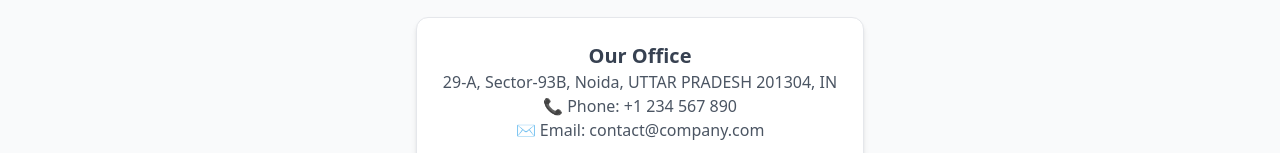
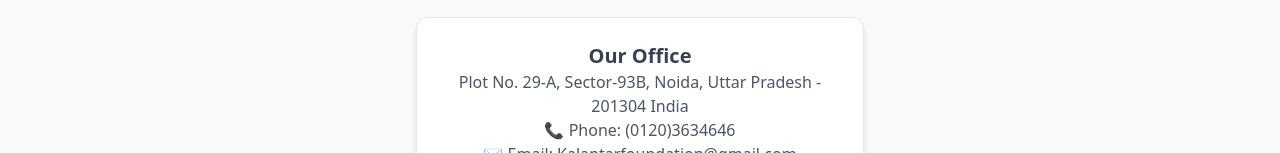
Before and after one commit to argusconsulting/kalantar-arts, a Next.js app: page /Contact-Us in a window 1280 px wide. Shown: the part 799-952 px from the top of the page. Built offline with nearby package versions, Linux system fonts and the light colour scheme; no server answers.

Commit message:
update page

```diff
--- a/src/app/Contact-Us/page.js
+++ b/src/app/Contact-Us/page.js
@@ -62,14 +62,15 @@ export default function ContactUs() {
         {/* Contact Information */}
         <div className="text-center bg-white shadow-md rounded-xl p-6 border border-gray-200 max-w-md mx-auto">
           <p className="text-xl font-semibold text-gray-700">Our Office</p>
-          <p className="text-gray-600">29-A, Sector-93B, Noida, UTTAR PRADESH 201304, IN</p>
-          <p className="text-gray-600">📞 Phone: <a href="tel:+1234567890" className="hover:text-blue-500">+1 234 567 890</a></p>
-          <p className="text-gray-600">✉️ Email: <a href="mailto:contact@company.com" className="hover:text-blue-500">contact@company.com</a></p>
+          <p className="text-gray-600">Plot No. 29-A, Sector-93B, Noida, Uttar Pradesh - 201304 India</p>
+          <p className="text-gray-600">📞 Phone: <a href="tel:(0120)3634646" className="hover:text-blue-500">(0120)3634646          </a></p>
+          <p className="text-gray-600">✉️ Email: <a href="mailto:Kalantarfoundation@gmail.com" className="hover:text-blue-500">Kalantarfoundation@gmail.com</a></p>
 
           {/* WhatsApp Link */}
           <div className="mt-5">
             <a
-              href="https://wa.me/918758704414"
+              href="https://wa.me/919625819972
+"
               target="_blank"
               rel="noopener noreferrer"
               className="inline-flex items-center gap-3 bg-green-500 text-white px-5 py-3 rounded-lg font-bold text-lg hover:bg-green-600 transition"
```
